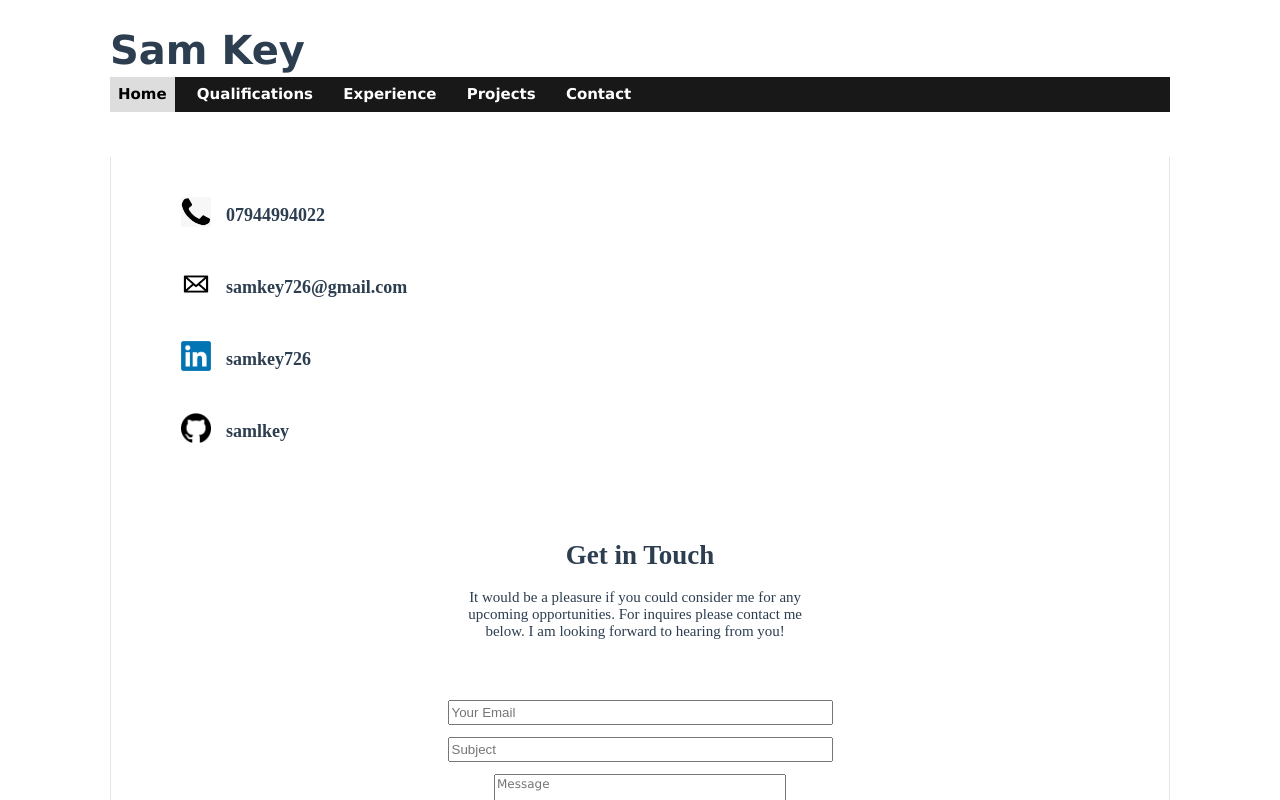
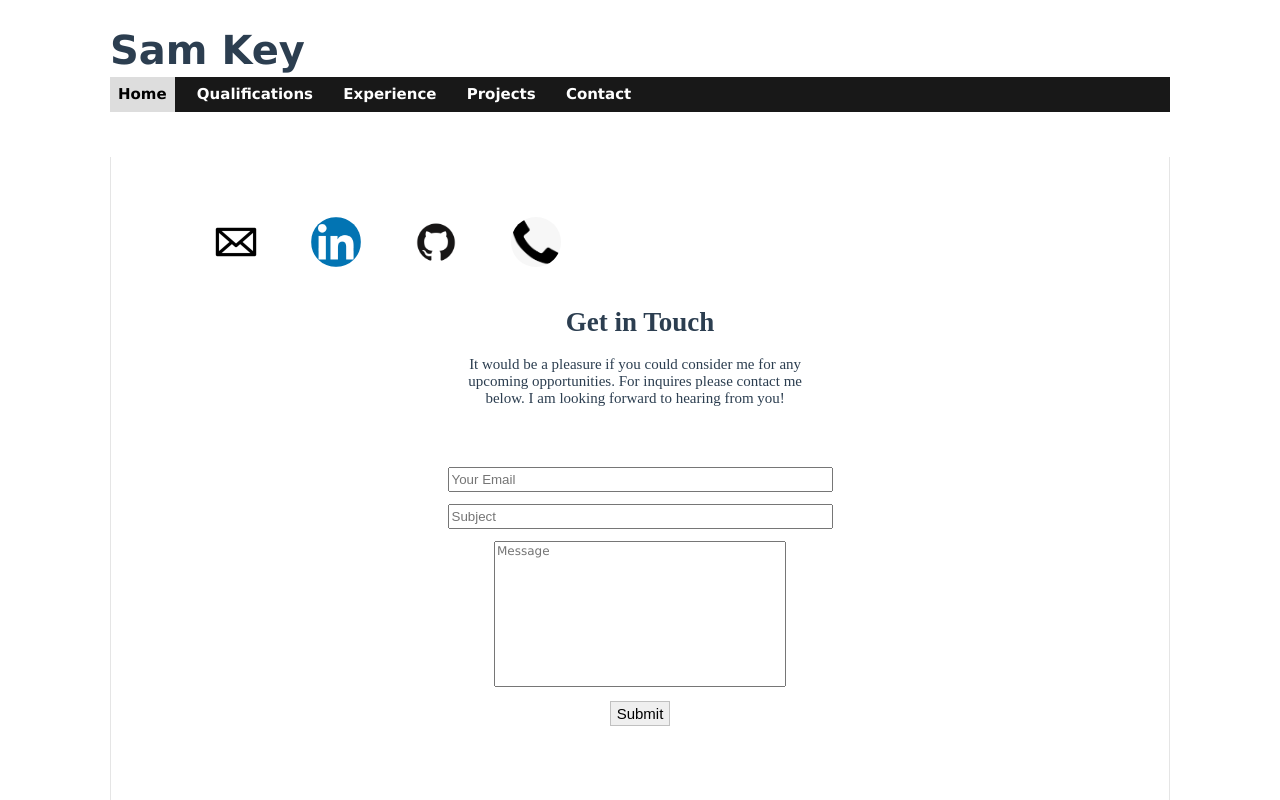
Before and after one commit to samlkey/Portfolio, a Vue app: page /contact in a window 1280 px wide. Shown: the top 800 px of the page. Built offline with nearby package versions, Linux system fonts and the light colour scheme.

Commit message:
contact work, first build!

```diff
--- a/src/components/Contact.vue
+++ b/src/components/Contact.vue
@@ -6,24 +6,38 @@
     <a href="../files/CV.pdf" target="_blank" download>Yesyes</a> -->
     <div class="details">
         <!--Implement Icons-->
+
+
         <div class="pair">
-            <img class="linked" src="../images/phone.png">
-            <p>07944994022</p>
+
+            <a href="mailto: samkey726@gmail.com" class="linked">
+                <img class="icon" src="../images/email.jpg">
+            </a>
+
+
         </div>
 
         <div class="pair">
-            <img class="linked" src="../images/email.jpg">
-            <p>samkey726@gmail.com</p>
+            <a class="linked" target="_blank" href="https://www.linkedin.com/in/samkey726/">
+                <img class="icon" src="../images/linkedin.png">
+            </a>
+
         </div>
 
         <div class="pair">
-            <img class="linked" src="../images/linkedin.png">
-            <p>samkey726</p>
+            <a class="linked" target="_blank" href="https://github.com/samlkey">
+                <img class="icon" src="../images/github.png">
+            </a>
         </div>
 
         <div class="pair">
-            <img class="linked" src="../images/git.png">
-            <p>samlkey</p>
+
+
+
+
+            <a class="linked" onclick='navigator.clipboard.writeText("07944994022")'>
+                <img class="icon" src="../images/phone.png">
+            </a>
         </div>
 
 
@@ -31,6 +45,7 @@
 
 
     </div>
+
     <div class="contact">
         <h1>Get in Touch</h1>
         <p>
@@ -45,6 +60,8 @@
         </form>
 
     </div>
+
+
 </template>
 
 <script>
@@ -69,6 +86,16 @@ export default{
             axios.post("http://127.0.0.1:8000/Submit.php", "hi", {
                 headers: headers
             })
+        },
+
+
+        //could escilate to main copy to clipboard function widely used
+        t: function() {
+            console.log("hi")
+
+            navigator.clipboard.writeText('07')
+
+
         }
     }
 }
@@ -85,6 +112,11 @@ export default{
     height: 30px;
     width: 30px;
     margin-top: 10px;
+
+}
+
+.linked :hover {
+    cursor: pointer;
 }
 
 
@@ -101,6 +133,8 @@ export default{
 .details {
     text-align: center;
     padding-top: 15px;
+    display: flex;
+    margin-left: 30px;
 }
 
 .details p {
--- a/src/components/Header.vue
+++ b/src/components/Header.vue
@@ -7,7 +7,6 @@
 <div class="header">
     <div id="m" class="menu">
         <a v-on:click="Home()">Home</a>
-        <!-- <a v-on:click="Projects()">Projects</a> -->
         <a v-on:click="Qualifications()">Qualifications</a>
         <a v-on:click="Experience()">Experience</a>
         <a v-on:click="Projects()">Projects</a>
@@ -25,6 +24,7 @@ export default{
         headerArr: null
       }
     },
+    //sort this out
     methods : {
         Home: function(){
           this.flushSel();
```
